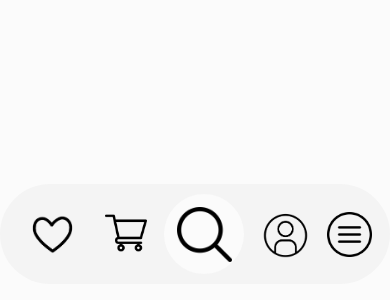
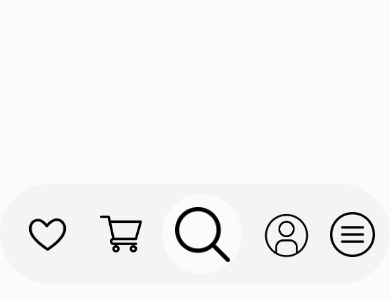
Before and after one commit to JRvls/Fil-Rouge, a plain HTML site: page S_Project/index.html in a window 390 px wide. Shown: the part 530-830 px from the top of the page. Drawn offline with Linux system fonts and the light colour scheme.

Commit message:
Nav end ✓

```diff
--- a/S_Project/index.html
+++ b/S_Project/index.html
@@ -15,6 +15,7 @@
               <li><a href="#">Sneakers</a></li>
               <li><a href="#">Promotion</a></li>
             </ul>
+            <div id="iconDiv">
               <img id="favorisImg" src="/Picture/wishlist.png" alt="Favoris">
               <img id="panierImg" src="/Picture/panier.png" alt="Panier">
               <div id="searchDiv">
@@ -23,6 +24,7 @@
               <img id="compteImg" src="/Picture/account.png" alt="Compte">
               <img id="burgerImg" src="/Picture/menuBurger.png" alt="Menu_burger">
             </div>
+            </div>
     </header>
 </body>
 </html>
--- a/S_Project/style.scss
+++ b/S_Project/style.scss
@@ -54,12 +54,18 @@ header {
                 }
             }
         }
+        #iconDiv {
+            display: flex;
+            justify-content: space-evenly;
+            width: 25rem;
+            margin: 0.5rem;
             #burgerImg {
                 display: none;
             }
             #compteImg {
                 width: 4.7rem;
                 align-self: center;
+                margin: 1rem;
                 transition: .2s ease;
                 &:hover {
                     transform: scale(1.2);
@@ -73,8 +79,10 @@ header {
                 }
             }
             #favorisImg{
-            width: 6.9rem;
-            margin-top: 0.1rem;
+                width: 6.5rem;
+                height: 3.5rem;
+                margin: 0.1rem 0;
+                padding: 0;
                 align-self: center;
                 transition: .2s ease;
                 &:hover {
@@ -83,13 +91,15 @@ header {
             }
             #panierImg{
                 width: 4.2rem;
-            margin-bottom: 0.3rem;
+                margin: 1rem;
                 align-self: center;
                 transition: .2s ease;
                 &:hover {
                     transform: scale(1.2);
                 }
             }
+        }
+
     }
 }
 
@@ -138,6 +148,10 @@ header {
                     }
                 }
             }
+            #iconDiv {
+                display: flex;
+                justify-content: space-evenly;
+                width: 100%;
                 #burgerImg {
                     display: block;
                     width: 4.5rem;
@@ -154,22 +168,26 @@ header {
                     justify-content: center;
                     width: 8rem;
                     height: 8rem;
-                margin-top: 1rem;
+                    margin-top: 0.5rem;
                     #searchImg {
                         width: 5.5rem;
                         align-self: center;
                     }
                 }
                 #favorisImg{
-                width: 6.9rem;
+                    width: 6.5rem;
+                    height: 3.5rem;
+                    margin: 0.1rem 0;
+                    padding: 0;
                     margin-top: 0.1rem;
                     align-self: center;
                 }
                 #panierImg{
                     width: 4.2rem;
-                margin-bottom: 0.3rem;
+                    margin: 1rem;
                     align-self: center;
                 }
             }
         }
     }
+}
```
Also changed, not shown: S_Project/style.css, 1 other file. Lines whose indentation alone changed are shown as unchanged.
